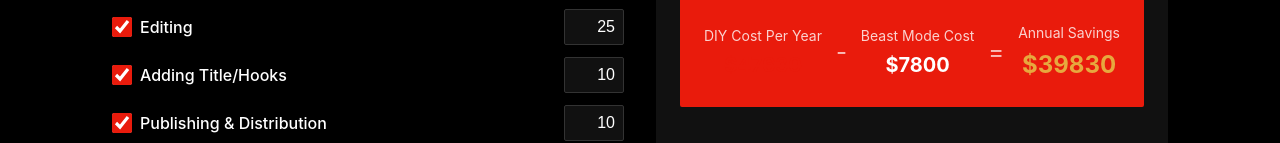
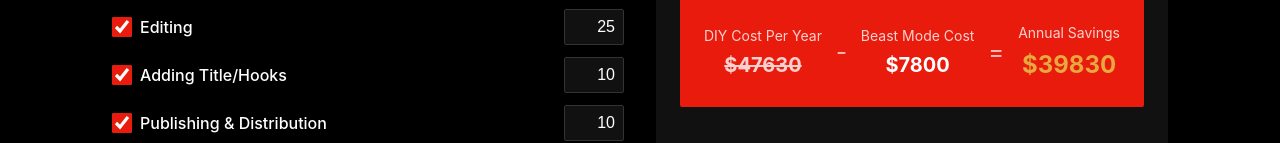
Before and after one commit to richvieren/calculator, a plain HTML site: page index.html in a window 1280 px wide. Shown: the part 640-783 px from the top of the page. Drawn offline with Linux system fonts and the light colour scheme.

Commit message:
Update styles.css

```diff
--- a/styles.css
+++ b/styles.css
@@ -230,11 +230,13 @@
 .savings-value {
   font-size: 1.25rem;
   font-weight: 700;
+  color: white; /* All values in the savings box are white for readability */
 }
 
 .savings-value.red {
   text-decoration: line-through;
   opacity: 0.8;
+  color: white; /* Changed from red to white for better visibility */
 }
 
 .savings-value.green {
@@ -245,6 +247,11 @@
 .savings-symbol {
   font-size: 1.5rem;
   color: rgba(255, 255, 255, 0.7);
+}
+
+/* DIY Cost label in the red box */
+#diyCost {
+  color: white; /* Ensure this is white, not red */
 }
 
 /* For small screens */
```
